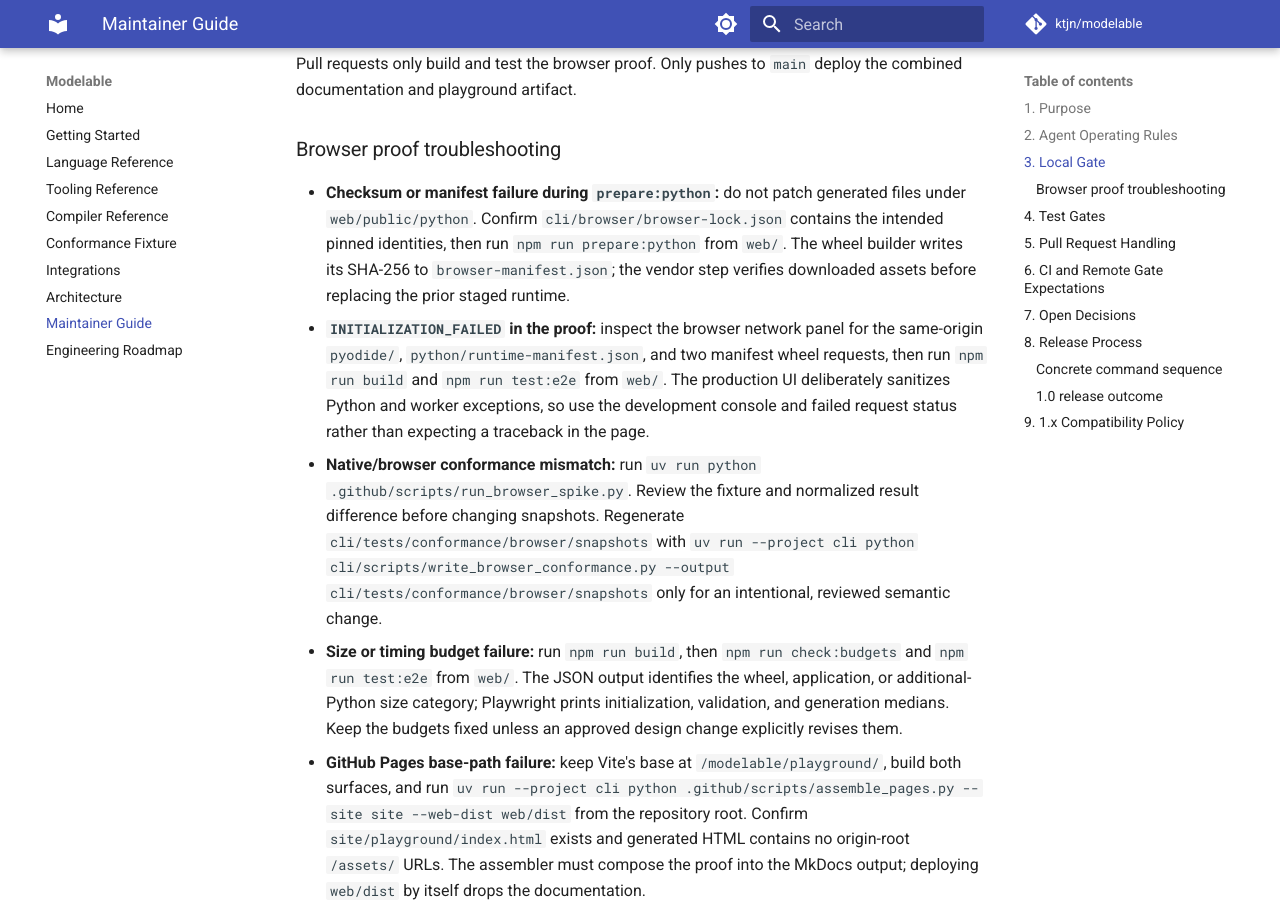
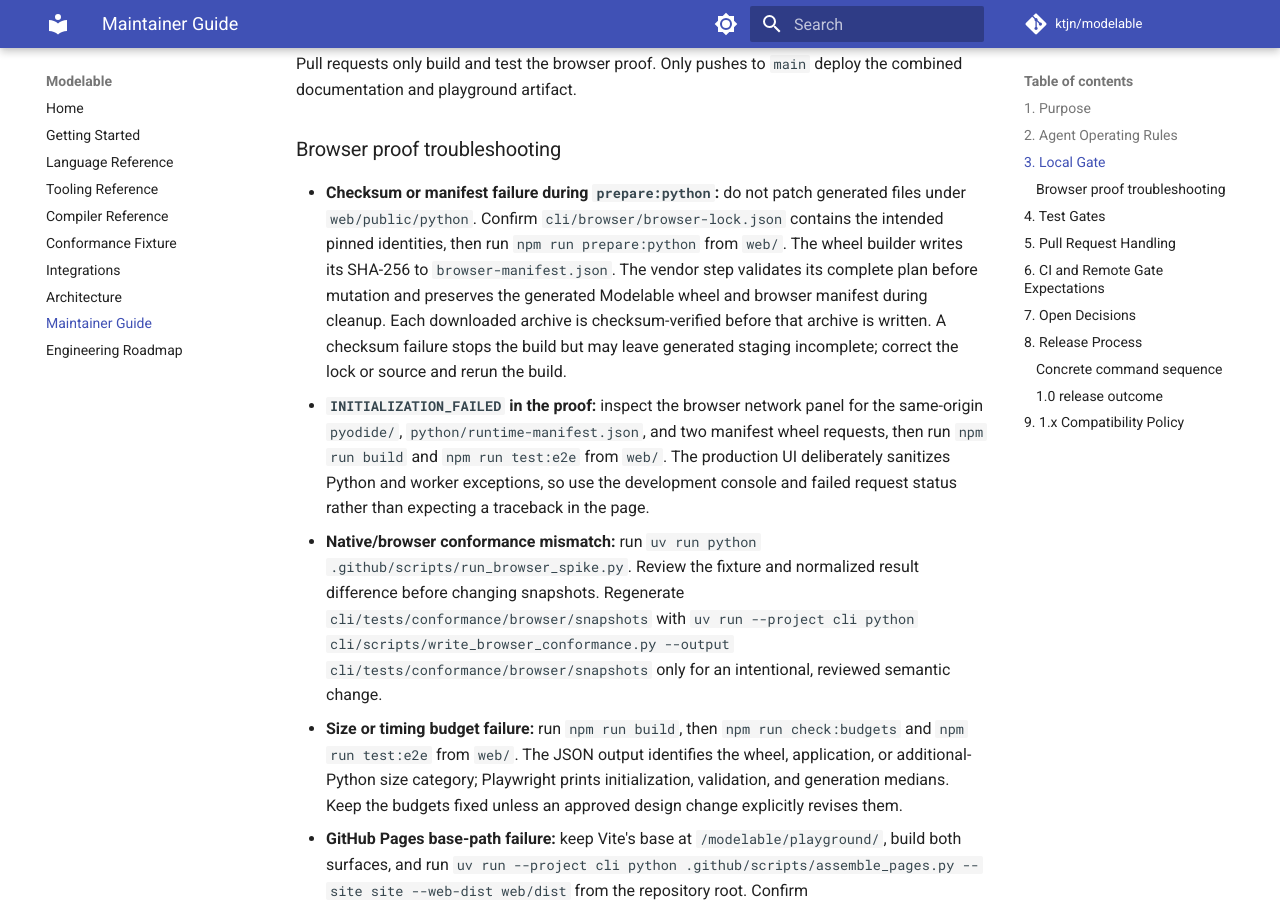
Before and after one commit to ktjn/modelable, an MkDocs documentation site: the page built from docs/maintainers.md, in a window 1280 px wide and 900 px high, scrolled down 4054 px. Built offline with MkDocs 1.6.1 and Material for MkDocs 9.7.7, drawn with Linux system fonts in a browser that asks for light colours; comment, search, counter and statistics services are not loaded.

Commit message:
docs: clarify browser vendoring failures

```diff
--- a/docs/maintainers.md
+++ b/docs/maintainers.md
@@ -157,8 +157,11 @@ deploy the combined documentation and playground artifact.
   generated files under `web/public/python`. Confirm
   `cli/browser/browser-lock.json` contains the intended pinned identities, then
   run `npm run prepare:python` from `web/`. The wheel builder writes its
-  SHA-256 to `browser-manifest.json`; the vendor step verifies downloaded
-  assets before replacing the prior staged runtime.
+  SHA-256 to `browser-manifest.json`. The vendor step validates its complete
+  plan before mutation and preserves the generated Modelable wheel and browser
+  manifest during cleanup. Each downloaded archive is checksum-verified before
+  that archive is written. A checksum failure stops the build but may leave
+  generated staging incomplete; correct the lock or source and rerun the build.
 - **`INITIALIZATION_FAILED` in the proof:** inspect the browser network panel
   for the same-origin `pyodide/`, `python/runtime-manifest.json`, and two
   manifest wheel requests, then run `npm run build` and `npm run test:e2e` from
```
